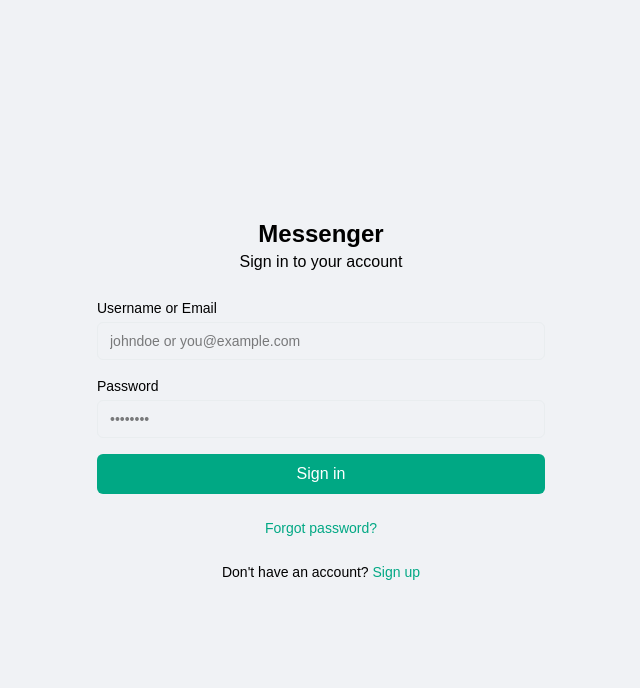
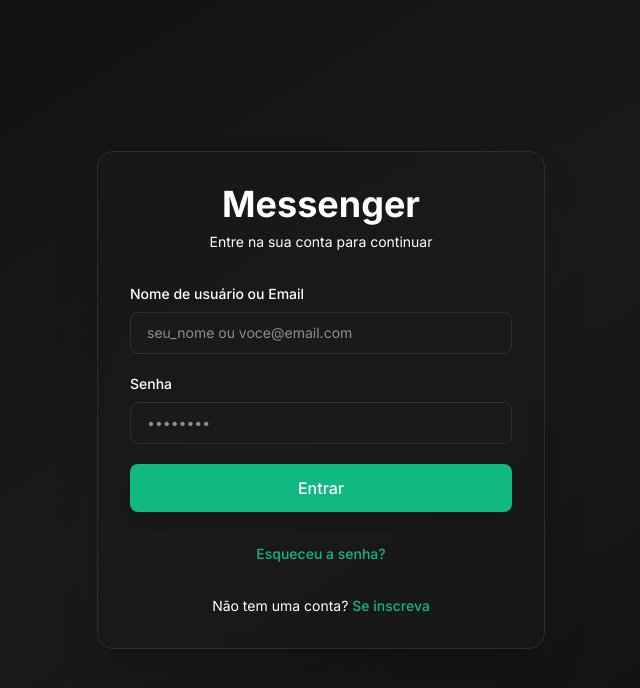
Before and after one commit to oscarRodriguesDev/mymessenger, a Next.js app: page /login in a window 1280 px wide. Shown: the top 688 px of the page, without its empty margins (319-959 px from the left). Built offline with nearby package versions, Linux system fonts and the light colour scheme; no server answers.

Commit message:
feat: update auth layout and login form styles, add new UI components
Co-authored-by: Oscar rodrigues <63927887+oscarRodriguesDev@users.noreply.github.com>

```diff
--- a/src/app/(auth)/layout.tsx
+++ b/src/app/(auth)/layout.tsx
@@ -4,8 +4,12 @@ export default function AuthLayout({
   children: React.ReactNode;
 }) {
   return (
-    <div className="flex min-h-screen items-center justify-center bg-background p-4">
-      <div className="w-full max-w-md">{children}</div>
+    <div className="flex min-h-screen items-center justify-center bg-gradient-to-br from-background via-secondary to-background p-4">
+      <div className="w-full max-w-md">
+        <div className="rounded-2xl border border-border bg-card/50 backdrop-blur-sm p-8 shadow-2xl">
+          {children}
+        </div>
+      </div>
     </div>
   );
 }
--- a/src/app/(auth)/login/page.tsx
+++ b/src/app/(auth)/login/page.tsx
@@ -4,6 +4,8 @@ import { useState, Suspense } from 'react';
 import { useRouter, useSearchParams } from 'next/navigation';
 import Link from 'next/link';
 import { useAuth } from '@/providers/AuthProvider';
+import { Input } from '@/components/ui/input';
+import { Button } from '@/components/ui/button';
 
 function LoginForm() {
   const [identifier, setIdentifier] = useState('');
@@ -24,80 +26,71 @@ function LoginForm() {
       await signIn(identifier, password);
       router.push('/chat');
     } catch (err) {
-      setError(err instanceof Error ? err.message : 'Failed to sign in');
+      setError(err instanceof Error ? err.message : 'Falha ao entrar');
     } finally {
       setLoading(false);
     }
   };
 
   return (
-    <div className="space-y-6">
-      <div className="text-center">
-        <h1 className="text-2xl font-bold">Messenger</h1>
-        <p className="text-muted-foreground">Sign in to your account</p>
+    <div className="space-y-8">
+      <div className="text-center space-y-2">
+        <h1 className="text-4xl font-bold text-foreground">Messenger</h1>
+        <p className="text-muted-foreground text-sm">Entre na sua conta para continuar</p>
       </div>
 
-      <form onSubmit={handleSubmit} className="space-y-4">
+      <form onSubmit={handleSubmit} className="space-y-5">
         {message === 'check-email' && (
-          <div className="rounded-md bg-primary/10 p-3 text-sm">
-            Account created! Check your email for the confirmation link.
+          <div className="rounded-lg bg-primary/10 border border-primary/20 p-4 text-sm text-primary">
+            Conta criada! Verifique seu email para confirmar a inscrição.
           </div>
         )}
         {error && (
-          <div className="rounded-md bg-destructive/10 p-3 text-sm text-destructive">
+          <div className="rounded-lg bg-destructive/10 border border-destructive/20 p-4 text-sm text-destructive">
             {error}
           </div>
         )}
 
-        <div>
-          <label htmlFor="identifier" className="block text-sm font-medium">
-            Username or Email
-          </label>
-          <input
+        <Input
           id="identifier"
           type="text"
+          label="Nome de usuário ou Email"
           value={identifier}
           onChange={(e) => setIdentifier(e.target.value)}
           required
-            className="mt-1 block w-full rounded-md border border-input bg-background px-3 py-2 text-sm ring-offset-background placeholder:text-muted-foreground focus:outline-none focus:ring-2 focus:ring-ring"
-            placeholder="johndoe or you@example.com"
+          placeholder="seu_nome ou voce@email.com"
         />
-        </div>
 
-        <div>
-          <label htmlFor="password" className="block text-sm font-medium">
-            Password
-          </label>
-          <input
+        <Input
           id="password"
           type="password"
+          label="Senha"
           value={password}
           onChange={(e) => setPassword(e.target.value)}
           required
-            className="mt-1 block w-full rounded-md border border-input bg-background px-3 py-2 text-sm ring-offset-background placeholder:text-muted-foreground focus:outline-none focus:ring-2 focus:ring-ring"
           placeholder="••••••••"
         />
-        </div>
 
-        <button
+        <Button
           type="submit"
           disabled={loading}
-          className="w-full rounded-md bg-primary px-4 py-2 text-primary-foreground hover:bg-primary/90 disabled:cursor-not-allowed disabled:opacity-50"
+          size="lg"
+          className="w-full"
         >
-          {loading ? 'Signing in...' : 'Sign in'}
-        </button>
+          {loading ? 'Entrando...' : 'Entrar'}
+        </Button>
       </form>
 
       <div className="text-center text-sm">
-        <Link href="/forgot-password" className="text-primary hover:underline">
-          Forgot password?
+        <Link href="/forgot-password" className="text-primary hover:text-primary/80 transition-colors font-medium">
+          Esqueceu a senha?
         </Link>
       </div>
 
-      <div className="text-center text-sm">
-        Don&apos;t have an account?{' '}
-        <Link href="/register" className="text-primary hover:underline">
-          Sign up
+      <div className="text-center text-sm text-muted-foreground">
+        Não tem uma conta?{' '}
+        <Link href="/register" className="text-primary hover:text-primary/80 transition-colors font-medium">
+          Se inscreva
         </Link>
       </div>
     </div>
--- a/src/app/globals.css
+++ b/src/app/globals.css
@@ -1,20 +1,33 @@
 @import "tailwindcss";
+@import url('https://fonts.googleapis.com/css2?family=Poppins:wght@400;500;600;700&family=Inter:wght@400;500;600;700&display=swap');
 
 @theme {
-  --color-background: #f0f2f5;
-  --color-foreground: #1a1a2e;
-  --color-primary: #00a884;
+  --color-background: #0f0f0f;
+  --color-foreground: #ffffff;
+  --color-primary: #10b981;
   --color-primary-foreground: #ffffff;
-  --color-secondary: #e9edef;
-  --color-muted: #667781;
-  --color-accent: #25d366;
-  --color-destructive: #ea4335;
-  --color-ring: #00a884;
-  --color-card: #ffffff;
-  --color-border: #e9edef;
-  --color-input: #e9edef;
+  --color-secondary: #1a1a1a;
+  --color-muted: #6b7280;
+  --color-accent: #10b981;
+  --color-destructive: #ef4444;
+  --color-ring: #10b981;
+  --color-card: #1a1a1a;
+  --color-border: #2d2d2d;
+  --color-input: #2d2d2d;
+
+  --font-sans: 'Inter', sans-serif;
+  --font-display: 'Poppins', sans-serif;
+}
+
+* {
+  @apply antialiased;
+}
+
+html {
+  @apply bg-background;
 }
 
 body {
-  font-family: Arial, Helvetica, sans-serif;
+  @apply bg-background text-foreground;
+  font-family: 'Inter', sans-serif;
 }
--- a/src/app/layout.tsx
+++ b/src/app/layout.tsx
@@ -1,12 +1,21 @@
 import type { Metadata, Viewport } from 'next';
-import { Inter } from 'next/font/google';
+import { Poppins, Inter } from 'next/font/google';
 import { Providers } from '@/providers';
 import './globals.css';
 
-const inter = Inter({ subsets: ['latin'] });
+const poppins = Poppins({
+  subsets: ['latin'],
+  weight: ['400', '500', '600', '700'],
+  variable: '--font-display'
+});
+
+const inter = Inter({
+  subsets: ['latin'],
+  variable: '--font-sans'
+});
 
 export const viewport: Viewport = {
-  themeColor: '#00a884',
+  themeColor: '#10b981',
 };
 
 export const metadata: Metadata = {
@@ -21,7 +30,7 @@ export default function RootLayout({
   children: React.ReactNode;
 }) {
   return (
-    <html lang="en" className={inter.className}>
+    <html lang="en" className={`${inter.variable} ${poppins.variable} bg-background`}>
       <body>
         <Providers>{children}</Providers>
       </body>
--- a/src/components/ui/button.tsx
+++ b/src/components/ui/button.tsx
@@ -1,23 +1,24 @@
 import { forwardRef } from 'react';
 
 interface ButtonProps extends React.ButtonHTMLAttributes<HTMLButtonElement> {
-  variant?: 'primary' | 'secondary' | 'destructive' | 'ghost';
+  variant?: 'primary' | 'secondary' | 'destructive' | 'ghost' | 'outline';
   size?: 'sm' | 'md' | 'lg';
 }
 
 const Button = forwardRef<HTMLButtonElement, ButtonProps>(
   ({ className = '', variant = 'primary', size = 'md', children, ...props }, ref) => {
-    const baseStyles = 'inline-flex items-center justify-center rounded-md font-medium transition-colors focus:outline-none focus:ring-2 focus:ring-ring focus:ring-offset-2 disabled:opacity-50 disabled:cursor-not-allowed';
+    const baseStyles = 'inline-flex items-center justify-center rounded-lg font-medium transition-all duration-200 focus:outline-none focus:ring-2 focus:ring-primary/50 disabled:opacity-50 disabled:cursor-not-allowed';
 
     const variants = {
-      primary: 'bg-primary text-primary-foreground hover:bg-primary/90',
-      secondary: 'bg-secondary text-foreground hover:bg-secondary/80',
-      destructive: 'bg-destructive text-white hover:bg-destructive/90',
-      ghost: 'bg-transparent hover:bg-secondary text-foreground',
+      primary: 'bg-primary text-primary-foreground hover:bg-primary/90 shadow-lg hover:shadow-xl hover:scale-105',
+      secondary: 'bg-secondary text-foreground hover:bg-secondary/80 border border-border',
+      destructive: 'bg-destructive text-white hover:bg-destructive/90 shadow-lg hover:shadow-xl',
+      ghost: 'bg-transparent hover:bg-secondary/50 text-foreground',
+      outline: 'bg-transparent border border-border text-foreground hover:bg-secondary/30',
     };
 
     const sizes = {
-      sm: 'h-8 px-3 text-sm',
+      sm: 'h-8 px-3 text-xs',
       md: 'h-10 px-4 text-sm',
       lg: 'h-12 px-6 text-base',
     };
--- a/src/components/ui/card.tsx
+++ b/src/components/ui/card.tsx
@@ -5,7 +5,7 @@ interface CardProps {
 
 function Card({ children, className = '' }: CardProps) {
   return (
-    <div className={`rounded-lg border border-border bg-card p-4 shadow-sm ${className}`}>
+    <div className={`rounded-xl border border-border bg-card p-5 shadow-lg hover:shadow-xl transition-shadow duration-200 ${className}`}>
       {children}
     </div>
   );
@@ -13,7 +13,7 @@ function Card({ children, className = '' }: CardProps) {
 
 function CardHeader({ children, className = '' }: CardProps) {
   return (
-    <div className={`mb-4 ${className}`}>
+    <div className={`mb-5 ${className}`}>
       {children}
     </div>
   );
@@ -21,7 +21,7 @@ function CardHeader({ children, className = '' }: CardProps) {
 
 function CardTitle({ children, className = '' }: CardProps) {
   return (
-    <h3 className={`text-lg font-semibold ${className}`}>
+    <h3 className={`text-xl font-semibold text-foreground ${className}`}>
       {children}
     </h3>
   );
--- a/src/components/ui/input.tsx
+++ b/src/components/ui/input.tsx
@@ -8,22 +8,22 @@ interface InputProps extends React.InputHTMLAttributes<HTMLInputElement> {
 const Input = forwardRef<HTMLInputElement, InputProps>(
   ({ className = '', label, error, id, ...props }, ref) => {
     return (
-      <div className="space-y-1">
+      <div className="space-y-2">
         {label && (
-          <label htmlFor={id} className="block text-sm font-medium">
+          <label htmlFor={id} className="block text-sm font-medium text-foreground">
             {label}
           </label>
         )}
         <input
           ref={ref}
           id={id}
-          className={`mt-1 block w-full rounded-md border border-input bg-background px-3 py-2 text-sm ring-offset-background placeholder:text-muted-foreground focus:outline-none focus:ring-2 focus:ring-ring ${
-            error ? 'border-destructive' : ''
+          className={`block w-full rounded-lg border border-border bg-secondary px-4 py-2.5 text-sm text-foreground transition-all duration-200 placeholder:text-muted-foreground focus:outline-none focus:ring-2 focus:ring-primary/50 focus:border-primary ${
+            error ? 'border-destructive focus:ring-destructive/50' : ''
           } ${className}`}
           {...props}
         />
         {error && (
-          <p className="text-xs text-destructive">{error}</p>
+          <p className="text-xs text-destructive font-medium">{error}</p>
         )}
       </div>
     );
```
Also changed, not shown: src/components/layout/Navigation.tsx (+5 -5 lines), src/features/chat/components/ChatArea.tsx (+29 -16 lines). Lines whose indentation alone changed are shown as unchanged.
